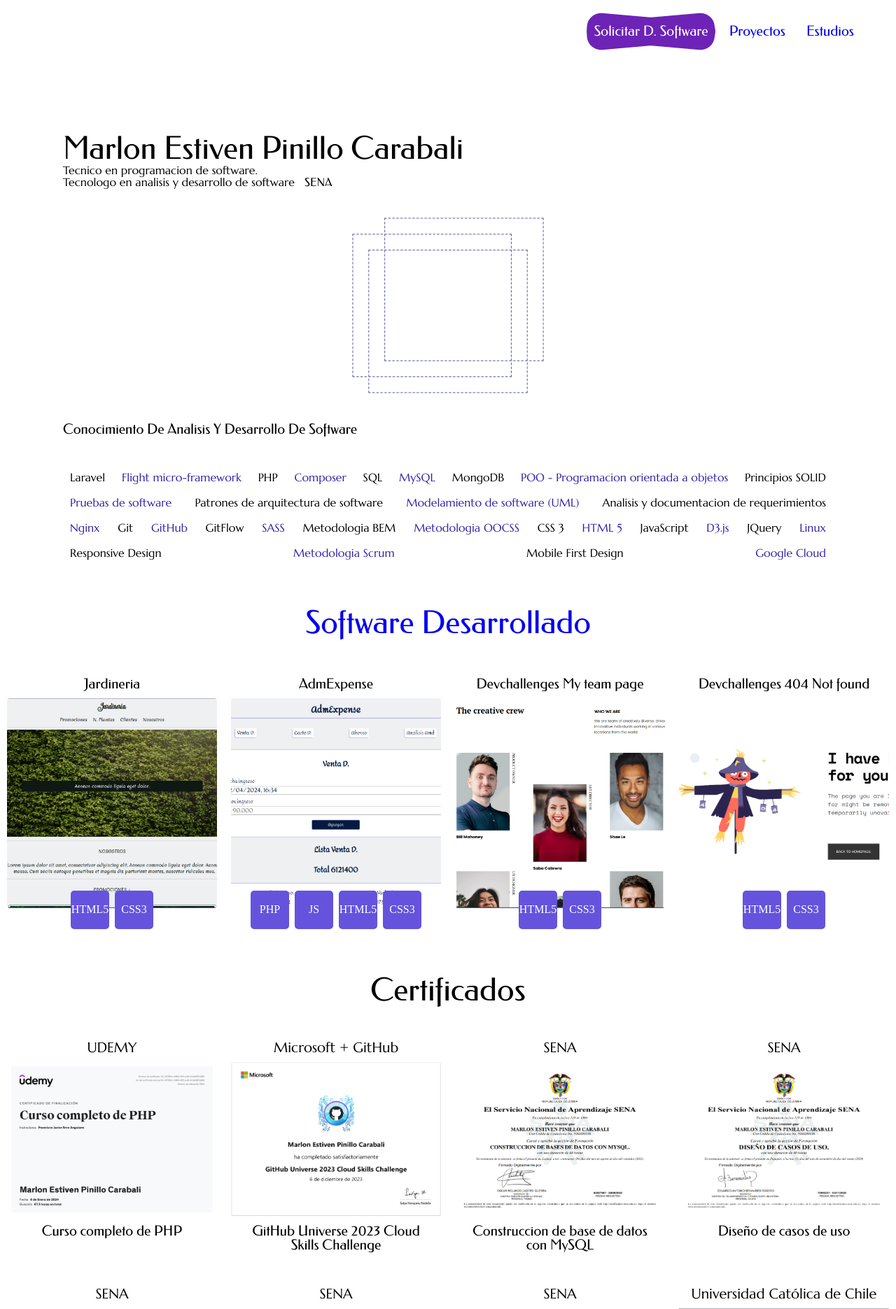
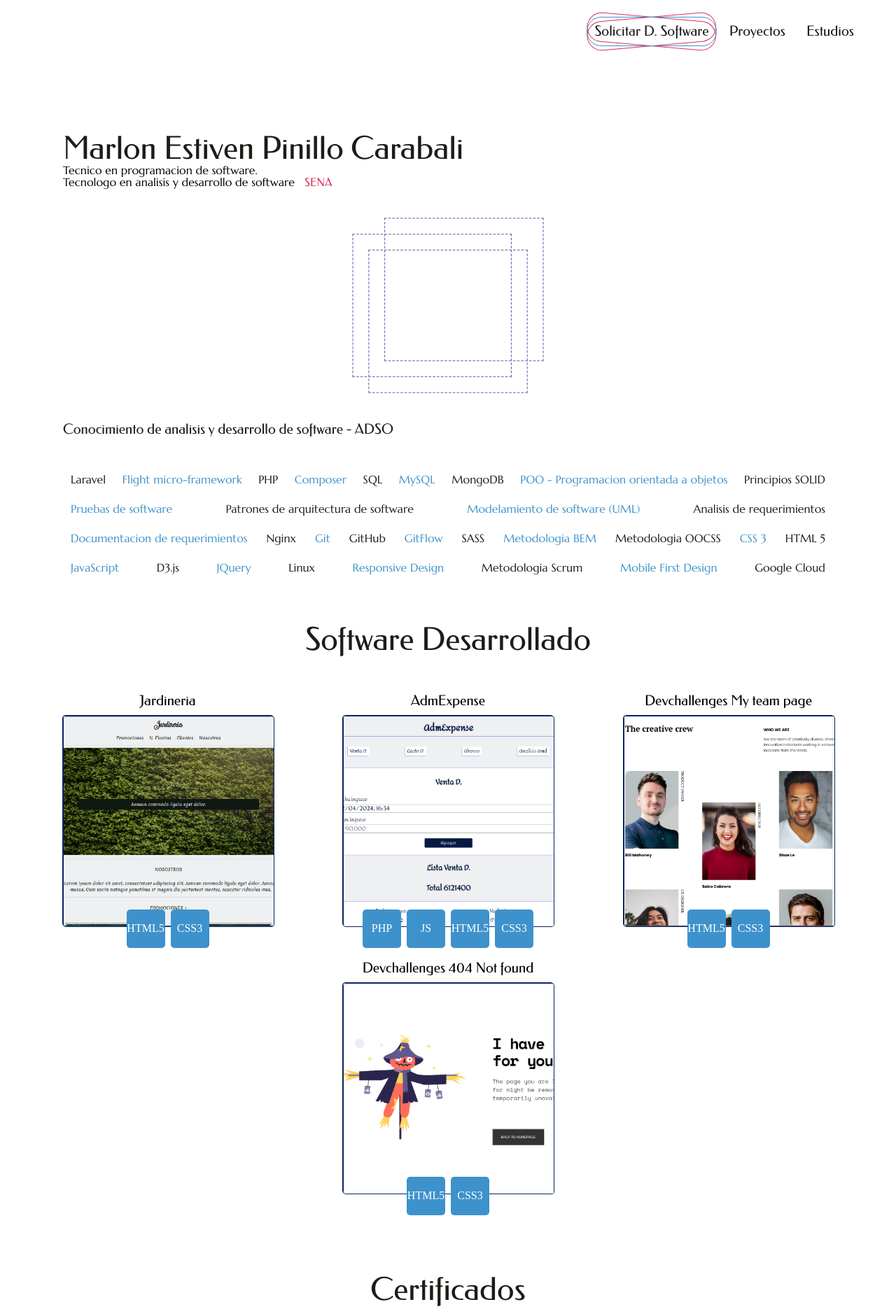
Before and after one commit to EstivenPinillo/estivenpinillo.dev, a PHP site: page / in a window 1280 px wide. Shown: the top 1871 px of the page at 70% size. Run offline with PHP 8.4, Linux system fonts and the light colour scheme; some web fonts are replaced.

Commit message:
style: add the new colors

```diff
--- a/css/project.css
+++ b/css/project.css
@@ -27,14 +27,28 @@
   src: url(../fonts/Amita/Amita-Bold.ttf); }
 
 /*++++++++++++++++++++++++++++++++++++++++++++++++++++++++++++++++++ New CSS OOCSS*/
+/* Monocromaticos #422680 */
 .display-none {
   display: none; }
+
+.color-280659 {
+  color: #1E1B18; }
+
+.color-1e1b18 {
+  color: #1E1B18; }
+  .color-1e1b18:visited {
+    color: #1E1B18; }
+
+.color-5632a8 {
+  color: #D8315B; }
+
+.border-D8315B {
+  border: 1px solid #D8315B; }
 
 #devsoftware {
   position: relative;
   width: 183.23px;
-  height: 40px;
-  color: #ffffff; }
+  height: 40px; }
   #devsoftware-opt {
     position: absolute;
     display: flex;
@@ -44,8 +58,11 @@
     z-index: 50;
     height: 40px;
     width: 183.23px;
-    background-color: #6D23B6;
+    border: 1px solid #3E92CC;
     border-radius: 50px; }
+    #devsoftware-opt:hover {
+      border-color: #D8315B;
+      color: #3E92CC; }
 
 /*+++++++++++++++++++++++++++++++ Style New CSS OOCSS*/
 :root {
@@ -119,7 +136,7 @@
   height: 55px;
   border-radius: 5px;
   position: relative;
-  background-color: #6553de;
+  background-color: #3E92CC;
   color: #ffffff;
   margin: 4px;
   bottom: 32px;
@@ -155,7 +172,7 @@
     left: 0px;
     width: 183.23px;
     height: 40px;
-    background-color: #6D23B6;
+    border: 1px solid #D8315B;
     rotate: 185deg;
     border-radius: 50px; }
     .opt-software:nth-child(1) {
@@ -169,12 +186,15 @@
   justify-content: space-between;
   flex-wrap: wrap; }
   .conocimiento > li {
-    padding: 10px; }
+    padding: 10px;
+    color: #1E1B18;
+    border: 1px solid #ffffff;
+    margin: 2px 0px 2px 0px; }
     .conocimiento > li:nth-child(even) {
-      color: #3220ab; }
+      color: #3E92CC; }
     .conocimiento > li:hover {
-      background-color: #6553de;
-      color: #ffffff; }
+      border: 1px solid #D8315B;
+      cursor: pointer; }
 
 .developed-software {
   grid-column: 1/6;
@@ -204,8 +224,8 @@
   margin: 0px 5px 30px 5px; }
 
 .img-soft {
-  width: 100%;
-  height: 300px; }
+  height: 300px;
+  border: 1px solid #0A2463; }
 
 .developed-in {
   display: flex;
@@ -259,7 +279,8 @@
   justify-content: center;
   align-items: center;
   height: 50px;
-  margin-top: 80px; }
+  margin-top: 80px;
+  border: 1px solid #0A2463; }
 
 /*+++++++++++++++++++++++++++++++ Content New CSS OOCSS*/
 /*+++++++++++++++++++++++++++++++ ID New CSS OOCSS*/
--- a/index.html
+++ b/index.html
@@ -17,18 +17,18 @@
 
         <nav class="navigation font-federo">
             <ul class="navigation-opt">
-                <li id="devsoftware" class="opt fs-m">
+                <li id="devsoftware" class="opt fs-m color-1e1b18">
                     <span class="opt-software"></span>
                     <span id="devsoftware-opt">Solicitar D. Software</span>
                     <span class="opt-software"></span>
                 </li>
-                <a class="display-menu" href="#developed-software"><li class="opt fs-m">Proyectos</li></a>
-                <a class="display-menu" href="#titulacion"><li class="opt fs-m">Estudios</li></a>
+                <a class="display-menu color-1e1b18" href="#developed-software"><li class="opt fs-m">Proyectos</li></a>
+                <a class="display-menu color-1e1b18" href="#titulacion"><li class="opt fs-m">Estudios</li></a>
             </ul>
         </nav>
 
         <header class="header-main mt-60">
-            <h1 class="font-federo fs-b">
+            <h1 class="font-federo fs-b color-280659">
                 <span id="marlon">Marlon</span> Estiven Pinillo <span id="carabali">Carabali</span>
             </h1>
             <div>
@@ -36,7 +36,7 @@
             </div>
             <div>
                 <span class="font-marcellus">Tecnologo en analisis y desarrollo de software</span>
-                <span class="font-federo ml-10">SENA</span>
+                <span class="font-federo ml-10 color-5632a8">SENA</span>
             </div>
         </header>
 
@@ -48,8 +48,8 @@
 
         <section class="gridcol-3 mt-40">
                 <header>
-                    <h2 class="fs-m font-federo">
-                        Conocimiento De Analisis Y Desarrollo De Software
+                    <h2 class="fs-m font-federo color-280659">
+                        Conocimiento de analisis y desarrollo de software - ADSO
                     </h2>
                 </header>
                 <ul class="conocimiento font-marcellus mt-40">
@@ -65,7 +65,8 @@
                     <li>Pruebas de software</li>
                     <li>Patrones de arquitectura de software</li>
                     <li>Modelamiento de software (UML)</li>
-                    <li>Analisis y documentacion de requerimientos</li>
+                    <li>Analisis de requerimientos</li>
+                    <li>Documentacion de requerimientos</li>
                     <li>Nginx</li>
                     <li>Git</li>
                     <li>GitHub</li>
@@ -88,7 +89,7 @@
 
         <section id="developed-software" class="developed-software mt-60">
             <header class="header-section t-center">
-                <a class="font-federo fs-b" href="#developed-software">Software <span>Desarrollado</span></a>
+                <a class="font-federo fs-b color-280659" href="#developed-software">Software <span>Desarrollado</span></a>
             </header>
             <section class="software-list mt-40">
 
@@ -142,15 +143,15 @@
             </section>
         </section>
 
-        <section class="developed-software mt-60">
+        <section class="developed-software mt-40">
             <header class="header-section t-center">
-                <h2 class="font-federo fs-b ">Certificados</h2>
+                <h2 class="font-federo fs-b color-280659 mt-40">Certificados</h2>
             </header>
             <section class="cetificado-list mt-40 font-marcellus">
 
                 <article class="certificado t-center">
                     <div class="fs-m header-sub">UDEMY</div>
-                    <div class="">
+                    <div class="border-D8315B">
                         <img class="width-100" src="certificados/UdemyPHP.jpg" alt="">
                     </div>
                     <div class="font-federo fs-m header-sub">Curso completo de PHP</div>
@@ -322,7 +323,7 @@
 
         <section class="gridcol-3 mt-60" id="titulacion">
             <header class="t-center">
-                <a class="" href="#titulacion"><h2 class="font-federo fs-b">Titulación</h2></a>
+                <a class="color-280659" href="#titulacion"><h2 class="font-federo fs-b">Titulación</h2></a>
             </header>
             <section class="titulacion jc-spacearound mt-40">
                 <!--<img class="tit-img" src="klipartz.com.png" alt="">-->
--- a/sass/project.scss
+++ b/sass/project.scss
@@ -34,6 +34,8 @@
 }
 /*++++++++++++++++++++++++++++++++++++++++++++++++++++++++++++++++++ New CSS OOCSS*/
 
+/* Monocromaticos #422680 */
+
 .display {
 
     &-none {
@@ -42,18 +44,30 @@
 
 }
 
-$oxford-blue: #191055 ;
-$ghost-white: #fef9ffff;
-$thistle: #d4c1ecff;
-$robin-egg-blue: #52d1dcff;
-$medium-slate-blue: #6553de;
-$antiflash-white: #eef0f2ff;
+.color-280659 {
+    color: #1E1B18;
+}
+
+.color-1e1b18 {
+    color: #1E1B18;
+
+    &:visited {
+        color: #1E1B18;
+    }
+}
+
+.color-5632a8 {
+    color: #D8315B;
+}
+
+.border-D8315B {
+    border: 1px solid #D8315B;
+}
 
 #devsoftware {
     position: relative;
     width: 183.23px;
     height: 40px;
-    color: #ffffff;
 
     &-opt {
         position: absolute;
@@ -64,9 +78,16 @@ $antiflash-white: #eef0f2ff;
         z-index: 50;
         height: 40px;
         width: 183.23px;
-        background-color: #6D23B6;
+        border: 1px solid #3E92CC;
         border-radius: 50px;
+
+        &:hover {
+            border-color: #D8315B;
+            color: #3E92CC;
+        }
+
     }
+
 }
 
 /*+++++++++++++++++++++++++++++++ Style New CSS OOCSS*/
@@ -174,7 +195,7 @@ $medium-slate-blue: #7371fcff;
     height: 55px;
     border-radius: 5px;
     position: relative;
-    background-color: #6553de;
+    background-color: #3E92CC;
     color: #ffffff;
     margin: 4px;
     bottom: 32px;
@@ -220,7 +241,8 @@ $medium-slate-blue: #7371fcff;
         left: 0px;
         width: 183.23px;
         height: 40px;
-        background-color: #6D23B6;
+
+        border: 1px solid #D8315B;
         rotate: 185deg;
         border-radius: 50px;
 
@@ -240,14 +262,17 @@ $medium-slate-blue: #7371fcff;
     flex-wrap: wrap;
     &> li {
         padding: 10px;
+        color: #1E1B18;
+        border: 1px solid #ffffff;
+        margin: 2px 0px 2px 0px;
 
         &:nth-child(even) {
-            color: #3220ab;
+            color: #3E92CC;
         }
 
         &:hover {
-            background-color: #6553de;
-            color: #ffffff;
+            border: 1px solid #D8315B;
+            cursor: pointer;
         }
     }
 }
@@ -290,8 +315,8 @@ $medium-slate-blue: #7371fcff;
 }
 
 .img-soft {
-    width: 100%;
     height: 300px;
+    border: 1px solid #0A2463;
 }
 
 .developed-in {
@@ -358,6 +383,7 @@ $medium-slate-blue: #7371fcff;
     align-items: center;
     height: 50px;
     margin-top: 80px;
+    border: 1px solid #0A2463;
 }
 
 /*+++++++++++++++++++++++++++++++ Content New CSS OOCSS*/
```
Also changed, not shown: other parts of index.html (+17 -17 lines).
